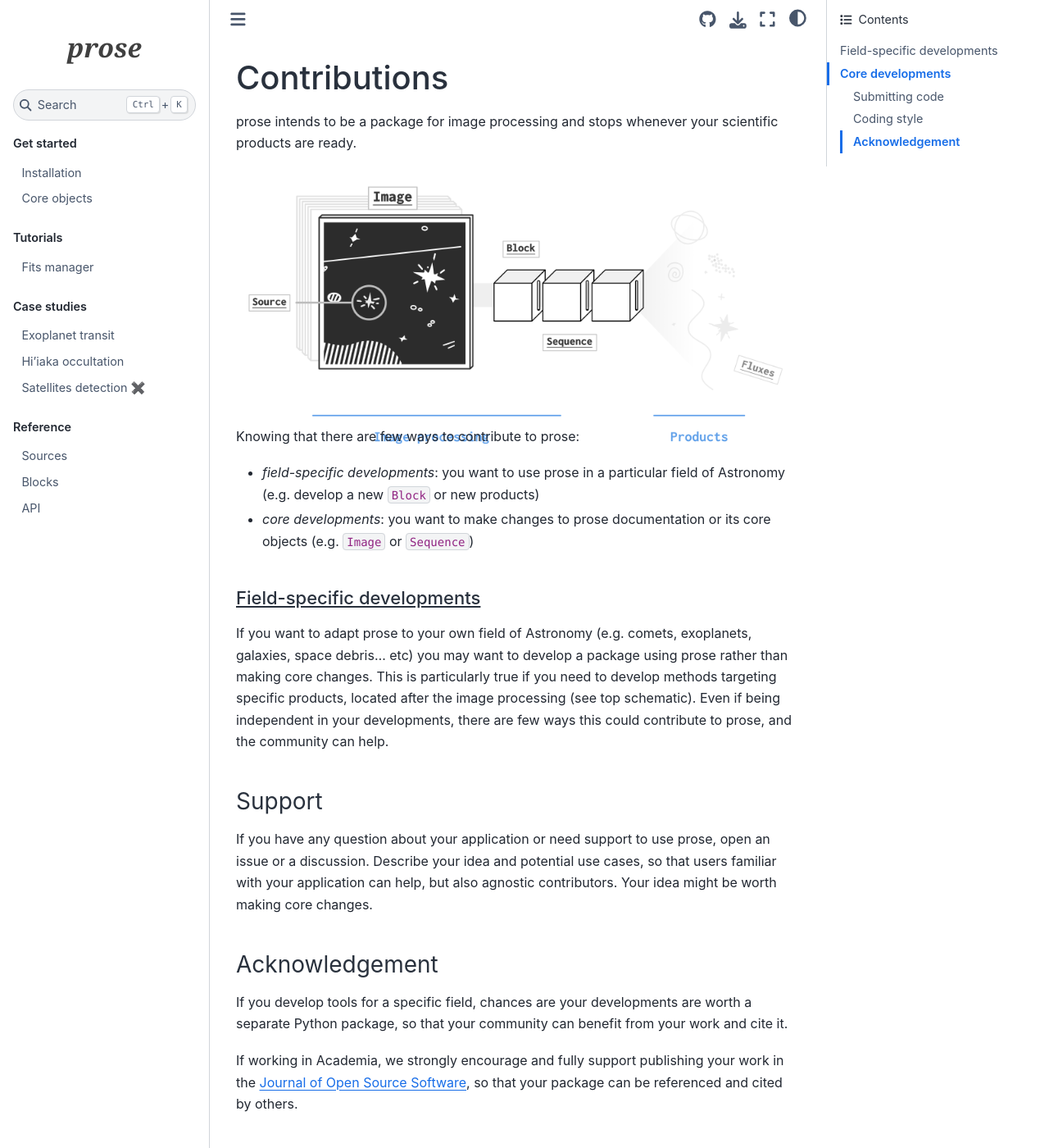
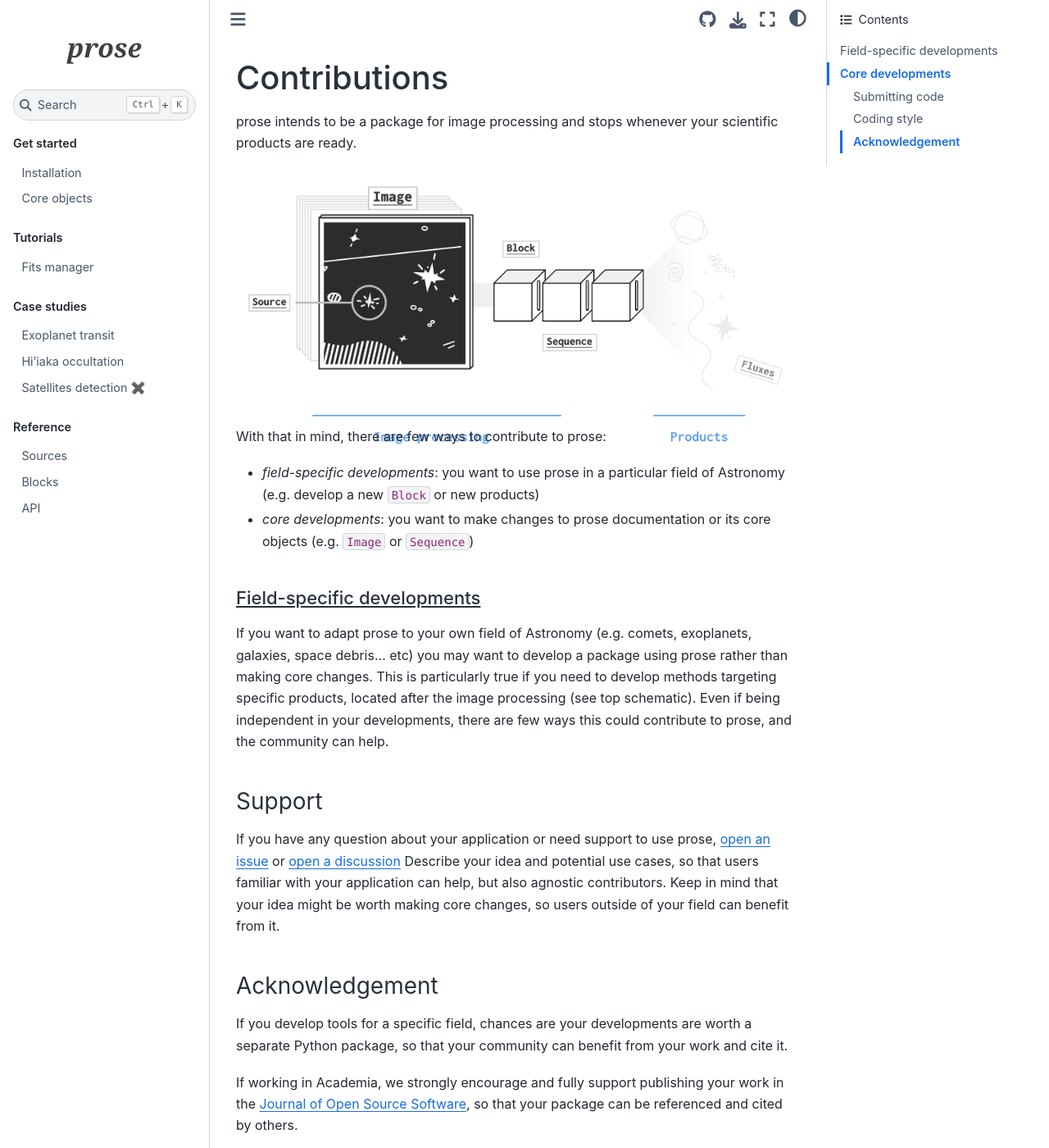
Before and after one commit to lgrcia/prose, a Sphinx documentation site: the page built from docs/CONTRIBUTING.md, in a window 1280 px wide and 1400 px high. Shown: the whole window at 82% size. Built offline with Sphinx 7.4.7 and the Sphinx Book theme 1.1.4, drawn with Linux system fonts in a browser that asks for light colours; pages that are not in the unit, such as notebooks, are missing from menus; some of the changed text lies outside the part shown.

Commit message:
add open links

```diff
--- a/docs/CONTRIBUTING.md
+++ b/docs/CONTRIBUTING.md
@@ -6,7 +6,7 @@ prose intends to be a package for image processing and stops whenever your scien
     <img src="_static/core_h.png" width="700">
 </p>
 
-Knowing that there are few ways to contribute to prose:
+With that in mind, there are few ways to contribute to prose:
 - *field-specific developments*: you want to use prose in a particular field of Astronomy (e.g. develop a new `Block` or new products)
 - *core developments*: you want to make changes to prose documentation or its core objects (e.g. `Image` or `Sequence`)
 
@@ -15,7 +15,7 @@ Knowing that there are few ways to contribute to prose:
 If you want to adapt prose to your own field of Astronomy (e.g. comets, exoplanets, galaxies, space debris... etc) you may want to develop a package using prose rather than making core changes. This is particularly true if you need to develop methods targeting specific products, located after the image processing (see top schematic). Even if being independent in your developments, there are few ways this could contribute to prose, and the community can help.
 
 ### Support
-If you have any question about your application or need support to use prose, open an issue or a discussion. Describe your idea and potential use cases, so that users familiar with your application can help, but also agnostic contributors. Your idea might be worth making core changes.
+If you have any question about your application or need support to use prose, [open an issue](https://github.com/lgrcia/prose/issues/new?labels=idea&title=Your+idea) or [open a discussion](https://github.com/lgrcia/prose/discussions/new?category=ideas&title=My+idea) Describe your idea and potential use cases, so that users familiar with your application can help, but also agnostic contributors. Keep in mind that your idea might be worth making core changes, so users outside of your field can benefit from it.
 
 ### Acknowledgement
 If you develop tools for a specific field, chances are your developments are worth a separate Python package, so that your community can benefit from your work and cite it.
```
Also changed, not shown: other parts of docs/CONTRIBUTING.md (+1 -1 lines).
